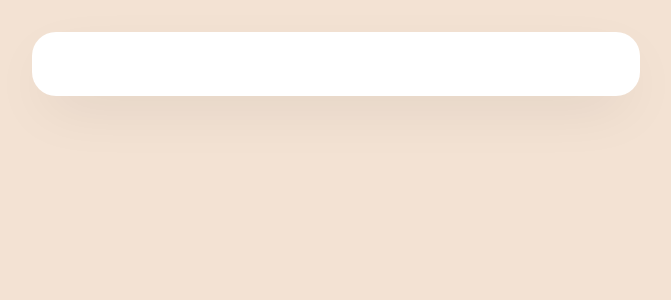
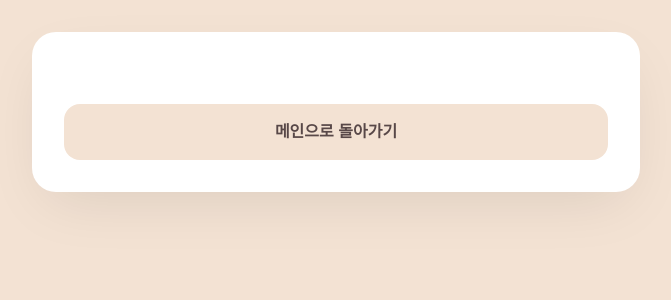
Before and after one commit to BaekKunHee/find_love, a Next.js app: page /result in a window 1280 px wide. Shown: the top 300 px of the page, without its empty margins (304-975 px from the left). Built offline with nearby package versions, Linux system fonts and the light colour scheme.

Commit message:
feat: 이상형 검사

```diff
--- a/app/page.tsx
+++ b/app/page.tsx
@@ -1,6 +1,10 @@
 'use client';
+import loadingAnimation from '@/public/loading.json';
+import dynamic from 'next/dynamic';
 import { useRouter } from 'next/navigation';
-import { useState } from 'react';
+import { Suspense, useState } from 'react';
+
+const Lottie = dynamic(() => import('lottie-react'), { ssr: false });
 
 export default function Home() {
   const router = useRouter();
@@ -48,13 +52,17 @@ export default function Home() {
 
   // Loading modal component
   const LoadingModal = () => (
-    <div className="fixed inset-0 bg-black bg-opacity-50 flex items-center justify-center z-50">
-      <div className="bg-white rounded-2xl p-8 max-w-sm w-full mx-4 text-center">
-        <img
-          src="/loading.gif"
-          alt="Loading"
-          className="w-24 h-24 mx-auto mb-4"
-        />
+    <div className="fixed inset-0 bg-white/60 backdrop-blur-sm flex items-center justify-center z-50">
+      <div className="bg-white/90 rounded-2xl p-8 max-w-sm w-full mx-4 text-center shadow-[0_8px_30px_rgb(0,0,0,0.12)]">
+        <div className="w-24 h-24 mx-auto mb-4">
+          <Suspense fallback={<div className="w-24 h-24" />}>
+            <Lottie
+              animationData={loadingAnimation}
+              loop={true}
+              style={{ width: '100%', height: '100%' }}
+            />
+          </Suspense>
+        </div>
         <p className="text-lg font-medium text-[#584848]">
           이상형 분석중입니다...
         </p>
@@ -111,7 +119,7 @@ export default function Home() {
           {/* 성별 토글 */}
           <div className="flex flex-col gap-3">
             <label className="font-medium text-[#584848]">성별</label>
-            <div className="flex gap-4 justify-center">
+            <div className="flex gap-4 ">
               {['여성', '남성'].map((gender) => (
                 <label
                   key={gender}
--- a/app/result/page.tsx
+++ b/app/result/page.tsx
@@ -25,7 +25,19 @@ export default function Result() {
   return (
     <div className="min-h-screen max-w-2xl mx-auto p-6 sm:p-8">
       <div className="bg-white rounded-3xl shadow-[0_20px_60px_-15px_rgba(0,0,0,0.1)] p-8">
-        <div className="space-y-2">{formattedResult}</div>
+        <div className="space-y-6">
+          <div className="space-y-2">{formattedResult}</div>
+          <div className="pt-4">
+            <a
+              href="/"
+              className="block w-full bg-[#F3E2D3] hover:bg-[#ebd3c0] text-[#584848] font-bold py-4 px-6 rounded-2xl
+                transition-all duration-200 ease-in-out transform hover:scale-[1.02] hover:shadow-lg
+                text-center"
+            >
+              메인으로 돌아가기
+            </a>
+          </div>
+        </div>
       </div>
     </div>
   );
```
Also changed, not shown: package.json (+7 -6 lines), public/chevron-down.svg (added), 1 other file (tests, documents, lock files or other folders).
